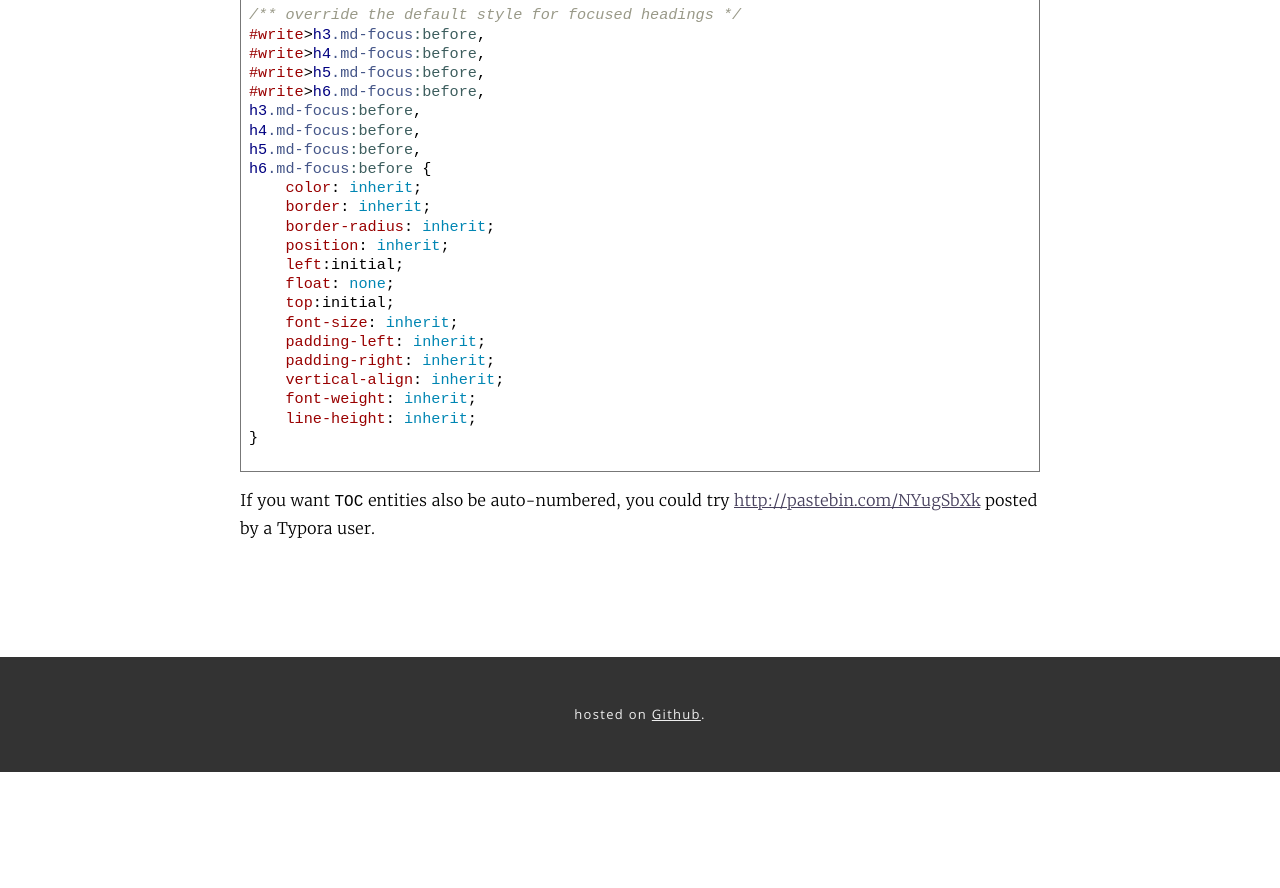
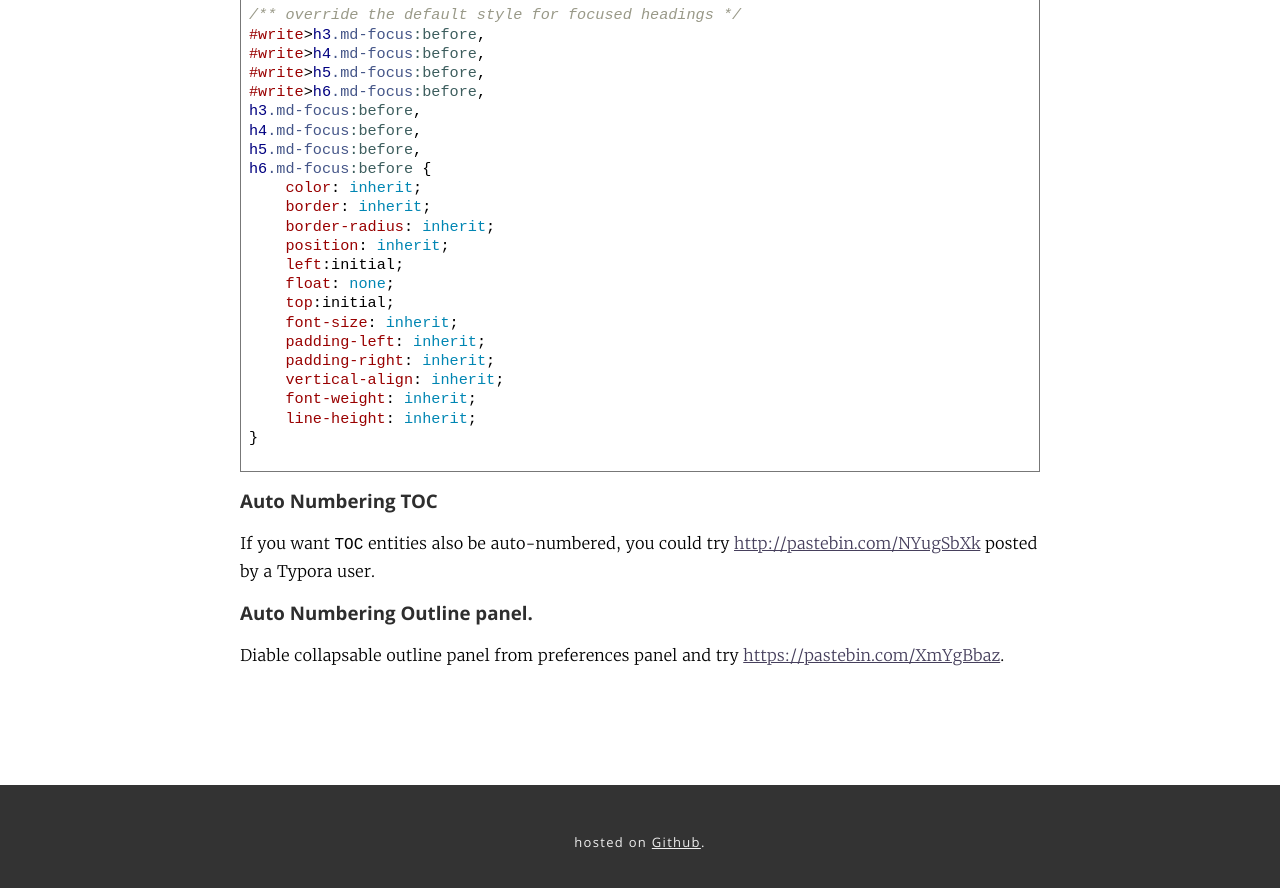
Before and after one commit to typora/support.typora.io, a Jekyll site: the page built from _posts/2016-06-06-Auto Numbering.md, in a window 1280 px wide and 900 px high, scrolled down 2570 px. Shown: the top 888 px of the window. Built offline with Jekyll 4.4.1, drawn with Linux system fonts in a browser that asks for light colours; nearby versions of some CDN libraries; library files that are not in the unit come from our copies; before the commit the page ends 3342 px from its top, so only the background shows below that.

Commit message:
Update 2016-06-06-Auto Numbering.md

````diff
--- a/_posts/2016-06-06-Auto Numbering.md
+++ b/_posts/2016-06-06-Auto Numbering.md
@@ -104,5 +104,10 @@ h6.md-focus:before {
     line-height: inherit;
 }
 ```
+### Auto Numbering TOC
 
 If you want `TOC` entities also be auto-numbered, you could try [http://pastebin.com/NYugSbXk](http://pastebin.com/NYugSbXk) posted by a Typora user.
+
+### Auto Numbering Outline panel.
+
+Diable collapsable outline panel from preferences panel and try <https://pastebin.com/XmYgBbaz>.
````
